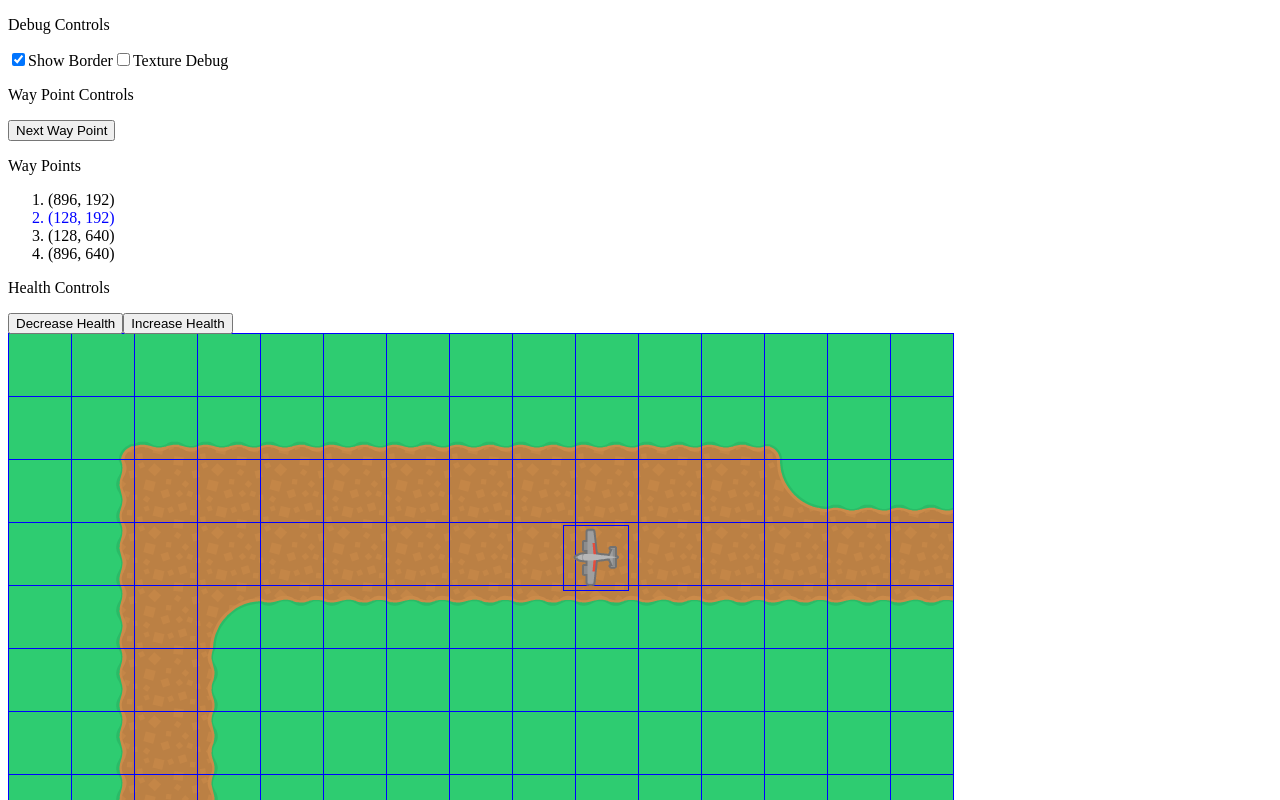
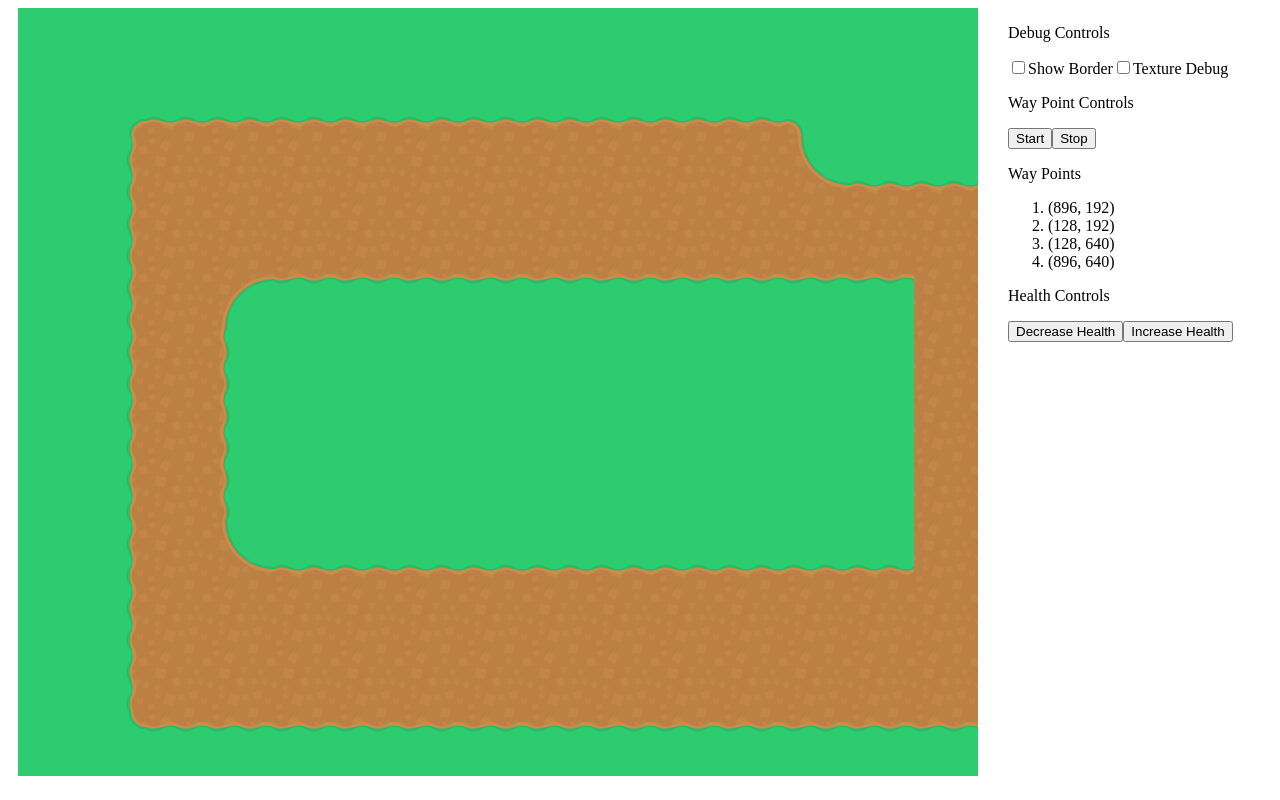
Before and after one commit to ccozad/tower-defense-react, a React app: page /tests/kitchen-sink in a window 1280 px wide. Shown: the top 800 px of the page. Built offline with nearby package versions, Linux system fonts and the light colour scheme; the HTML template or start-up script is replaced by a standard one.

Commit message:
Start and stop waypoints, css transitions, kitchen sink layout

```diff
--- a/src/HealthBar.js
+++ b/src/HealthBar.js
@@ -1,10 +1,10 @@
 import React from 'react';
 import PropTypes from 'prop-types';
 
-function HealthBar({health = 100, maxHealth = 100}) {
+function HealthBar({health = 100, maxHealth = 100, rotation = 0}) {
     const healthPercentage = health / maxHealth * 100;
     const healthBarStyle = {
-        width: `${healthPercentage}%`
+        width: `${healthPercentage}%`,
     };
     let healthBarInnerClassName;
     if(healthPercentage >= 80) {
@@ -16,15 +16,21 @@ function HealthBar({health = 100, maxHealth = 100}) {
     }
     const showHealthBar = health < maxHealth;
 
+    let css = {
+        transition: "transform 0.5s ease-out",
+        transform: `rotate(${-rotation}deg)`,
+        transformOrigin: "32px 32px"
+    }
+
     let bar;
     if (showHealthBar) {
         bar = (
-            <div className="health-bar">
+            <div className="health-bar" style={css}>
                 <div className={healthBarInnerClassName} style={healthBarStyle}></div>
             </div>
         );
     } else {
-        bar = null
+        bar = <div></div>
     }
 
     return (
@@ -36,7 +42,8 @@ function HealthBar({health = 100, maxHealth = 100}) {
 
 HealthBar.propTypes = {
     health: PropTypes.number.isRequired,
-    maxHealth: PropTypes.number.isRequired
+    maxHealth: PropTypes.number.isRequired,
+    rotation: PropTypes.number.isRequired
 };
 
 export default HealthBar;
--- a/src/HealthBarTest.js
+++ b/src/HealthBarTest.js
@@ -26,7 +26,8 @@ export default function HealthBarTest() {
                     textureDebug={false}
                     showBorder={true}
                     health={health}
-                    maxHealth={100} >
+                    maxHealth={100}
+                    show={true}>
 
                 </OrdinaryEnemy>
             </div>
--- a/src/KitchenSinkTest.js
+++ b/src/KitchenSinkTest.js
@@ -16,21 +16,22 @@ export default function KitchenSinkTest() {
         [79, 45, 46, 46, 46, 46, 46, 46, 46, 46, 46, 46, 47, 79, 79],
         [79, 60, 61, 61, 61, 61, 61, 61, 61, 61, 61, 61, 63, 46, 46],
         [79, 60, 61, 61, 61, 61, 61, 61, 61, 61, 61, 61, 61, 61, 61],
-        [79, 60, 61, 48, 76, 76, 76, 76, 76, 76, 76, 76, 76, 76, 76],
-        [79, 60, 61, 62, 79, 79, 79, 79, 79, 79, 79, 79, 79, 79, 79],
-        [79, 60, 61, 62, 79, 79, 79, 79, 79, 79, 79, 79, 79, 79, 79],
-        [79, 60, 61, 62, 79, 79, 79, 79, 79, 79, 79, 79, 79, 79, 79],
-        [79, 60, 61, 63, 46, 46, 46, 46, 46, 46, 46, 46, 46, 46, 46],
+        [79, 60, 61, 48, 76, 76, 76, 76, 76, 76, 76, 76, 76, 76, 61],
+        [79, 60, 61, 62, 79, 79, 79, 79, 79, 79, 79, 79, 79, 79, 61],
+        [79, 60, 61, 62, 79, 79, 79, 79, 79, 79, 79, 79, 79, 79, 61],
+        [79, 60, 61, 62, 79, 79, 79, 79, 79, 79, 79, 79, 79, 79, 61],
+        [79, 60, 61, 63, 46, 46, 46, 46, 46, 46, 46, 46, 46, 46, 61],
         [79, 60, 61, 61, 61, 61, 61, 61, 61, 61, 61, 61, 61, 61, 61],
         [79, 60, 61, 61, 61, 61, 61, 61, 61, 61, 61, 61, 61, 61, 61],
         [79, 75, 76, 76, 76, 76, 76, 76, 76, 76, 76, 76, 76, 76, 76],
         [79, 79, 79, 79, 79, 79, 79, 79, 79, 79, 79, 79, 79, 79, 79]
     ];
 
-    const [targetWayPoint, setTargetWayPoint] = useState(1);
+    const [targetWayPoint, setTargetWayPoint] = useState(-1);
     const [health, setHealth] = useState(100);
-    const [showBorder, setShowBorder] = useState(true);
+    const [showBorder, setShowBorder] = useState(false);
     const [textureDebug, setTextureDebug] = useState(false);
+    const [show, setShow] = useState(false);
 
     const wayPointList = wayPoints.map((wayPoint, index) => {
         if (index === targetWayPoint % wayPoints.length) {
@@ -57,8 +58,42 @@ export default function KitchenSinkTest() {
         setHealth((health) => (health + 10));
     }
 
+    function start() {
+        setTargetWayPoint(1)
+        setShow(true)
+    }
+
+    function stop() {
+        setTargetWayPoint(-1)
+        setShow(false)
+    }
+
     return (
         <>
+        <div className="container">
+            <div className="game">
+                <div className='enemies'>
+                    <OrdinaryEnemy
+                        texture={2}
+                        textureDebug={textureDebug}
+                        showBorder={showBorder}
+                        wayPoints={wayPoints}
+                        targetWayPoint={targetWayPoint}
+                        health={health}
+                        maxHealth={100}
+                        onWayPointReached={() => { nextWayPoint()}}
+                        show={show}
+                    />
+                </div>
+                <div className='map'>
+                    <Map
+                        rows={12}
+                        columns={15}
+                        textures2D={mapTextures}
+                        showBorder={showBorder}
+                        textureDebug={textureDebug}/>
+                </div>
+            </div>
            <div className="controls">
                 <div>
                     <p>Debug Controls</p>
@@ -69,7 +104,8 @@ export default function KitchenSinkTest() {
                 </div>
                 <div>
                     <p>Way Point Controls</p>
-                    <button onClick={() => { nextWayPoint()}}>Next Way Point</button>
+                    <button onClick={() => { start()}}>Start</button>
+                    <button onClick={() => { stop()}}>Stop</button>
                     <p>Way Points</p>
                     <ol>
                         {wayPointList}
@@ -81,24 +117,7 @@ export default function KitchenSinkTest() {
                     <button onClick={() => increaseHealth()}>Increase Health</button>
                 </div>
             </div>
-            <div className="game">
-                <div className='enemies'>
-                    <OrdinaryEnemy
-                        texture={2}
-                        textureDebug={textureDebug}
-                        showBorder={showBorder}
-                        wayPoints={wayPoints}
-                        targetWayPoint={targetWayPoint}
-                        health={health}
-                        maxHealth={100}
-                    />
-                </div>
-                <div className='map'>
-                    <Map rows={12} columns={15} textures2D={mapTextures} showBorder={showBorder} textureDebug={textureDebug}/>
-                </div>
-            </div>
-
-
+        </div>
         </>
     );
 }
--- a/src/OrdinaryEnemy.js
+++ b/src/OrdinaryEnemy.js
@@ -14,8 +14,11 @@ function OrdinaryEnemy({
     wayPoints = [],
     targetWayPoint = 1,
     health = 100,
-    maxHealth = 100
+    maxHealth = 100,
+    onWayPointReached = null,
+    show = false
 }) {
+    const [healthBarRotation, setHealthBarRotation] = React.useState(0);
     const x = React.useRef(0);
     const y = React.useRef(0);
     const rotation = React.useRef(0);
@@ -26,15 +29,17 @@ function OrdinaryEnemy({
     const enemyRef = React.useRef(null);
     const start = React.useRef(0);
     const end = React.useRef(1);
+    const cancelAnimation = React.useRef(false);
     const css = {
-        "backgroundPosition": `${textureMap[texture].x}px ${textureMap[texture].y}px`
+        "backgroundPosition": `${textureMap[texture].x}px ${textureMap[texture].y}px`,
+        "visibility": show ? "visible" : "hidden"
     };
     const className =showBorder? "enemy-border" : "enemy";
 
     function animLoop(renderLocal, element) {
         var running, lastFrame = +new Date;
         function loop( now ) {
-            if ( running !== false ) {
+            if ( !cancelAnimation.current && running !== false ) {
                 requestAnimationFrame( loop, element );
                 var deltaT = now - lastFrame;
                 // do not render frame when deltaT is too high
@@ -48,11 +53,15 @@ function OrdinaryEnemy({
     }
 
     function render() {
+        if ( enemyRef.current) {
             const dx = x.current - wayPoints[start.current].x;
             const dy = y.current - wayPoints[start.current].y;
             distanceTraveled.current = Math.sqrt(dx*dx + dy*dy);
 
             if ( distanceTraveled.current >= distance.current ) {
+                if (onWayPointReached) {
+                    onWayPointReached();
+                }
                 return false;
             } else {
                 x.current += speed.current * direction.current.x;
@@ -61,12 +70,14 @@ function OrdinaryEnemy({
                 enemyRef.current.style.left = `${x.current}px`;
                 enemyRef.current.style.top = `${y.current}px`;
             }
+        } else {
+            return false;
+        }
     }
 
     React.useEffect(() => {
-        console.log('Target way point changed');
-        console.log(`targetWayPoint: ${targetWayPoint}`);
-        if ( wayPoints.length > 1) {
+        if ( targetWayPoint > 0 && wayPoints.length > 1) {
+            cancelAnimation.current = false;
             start.current = (targetWayPoint - 1) % wayPoints.length;
             end.current = targetWayPoint % wayPoints.length;
             x.current = wayPoints[start.current].x;
@@ -78,18 +89,21 @@ function OrdinaryEnemy({
             distance.current = Math.sqrt(dx*dx + dy*dy);
             direction.current = {x: dx / distance.current, y: dy / distance.current};
             rotation.current = Math.atan2(dy, dx) * 180 / Math.PI;
+            enemyRef.current.style.transition = "transform 0.5s ease-out";
+            enemyRef.current.style.tracnsformOrigin = "top left";
             enemyRef.current.style.transform = `rotate(${rotation.current}deg)`;
+            setHealthBarRotation(rotation.current);
             animLoop(render, enemyRef.current);
+        } else {
+            cancelAnimation.current = true;
         }
     }, [targetWayPoint]);
 
     return (
-        <>
         <div ref={enemyRef} className={className} style={css}>
+            <HealthBar health={health} maxHealth={maxHealth} rotation={healthBarRotation}/>
             {textureDebug ? <p>{texture}</p> : null}
-                <HealthBar health={health} maxHealth={maxHealth} />
         </div>
-        </>
     );
 }
 
@@ -100,7 +114,9 @@ OrdinaryEnemy.propTypes = {
     wayPoints: PropTypes.array,
     targetWayPoint: PropTypes.number,
     health: PropTypes.number,
-    maxHealth: PropTypes.number
+    maxHealth: PropTypes.number,
+    onWayPointReached: PropTypes.func,
+    show: PropTypes.bool
 };
 
 export default OrdinaryEnemy;
--- a/src/WayPointTest.js
+++ b/src/WayPointTest.js
@@ -11,17 +11,26 @@ export default function WayPointTest() {
         {x: 50, y: 200},
     ];
 
-    const [targetWayPoint, setTargetWayPoint] = useState(1);
+    const [targetWayPoint, setTargetWayPoint] = useState(-11);
 
     function nextWayPoint() {
         setTargetWayPoint((targetWayPoint) => (targetWayPoint + 1));
+    }
+
+    function start() {
+        setTargetWayPoint(1)
+    }
+
+    function stop() {
+        setTargetWayPoint(-1)
     }
 
     return (
         <>
             <div>
                 <p>Way Point Controls</p>
-                <button onClick={() => { nextWayPoint()}}>Next Way Point</button>
+                <button onClick={() => { start()}}>Start</button>
+                <button onClick={() => { stop()}}>Stop</button>
             </div>
             <div>
                 <OrdinaryEnemy
@@ -30,6 +39,9 @@ export default function WayPointTest() {
                     showBorder={true}
                     wayPoints={wayPoints}
                     targetWayPoint={targetWayPoint}
+                    health={50}
+                    onWayPointReached={() => { nextWayPoint()}}
+                    show={true}
                 />
             </div>
 
--- a/src/styles.css
+++ b/src/styles.css
@@ -65,11 +65,10 @@
 .health-bar {
     background-color: #e6e7e6;
     height: 5px;
-    position: relative;
-    top: 0;
-    left: 0;
-    width: 100%;
-    margin-bottom: -5px;
+    position: absolute;
+    top: 0%;
+    left: 0%;
+    width: 64px;
 }
 
 .health-bar-inner {
@@ -88,6 +87,7 @@
 .map {
     z-index: -1;
     position: relative;
+    min-width: 970px;
 }
 
 .enemies {
@@ -96,3 +96,11 @@
     x: 0;
     y: 0;
 }
+
+.container {
+    display: flex;
+  }
+
+.container>* {
+    margin: 0 10px;
+}
```
Lines whose indentation alone changed are shown as unchanged.
